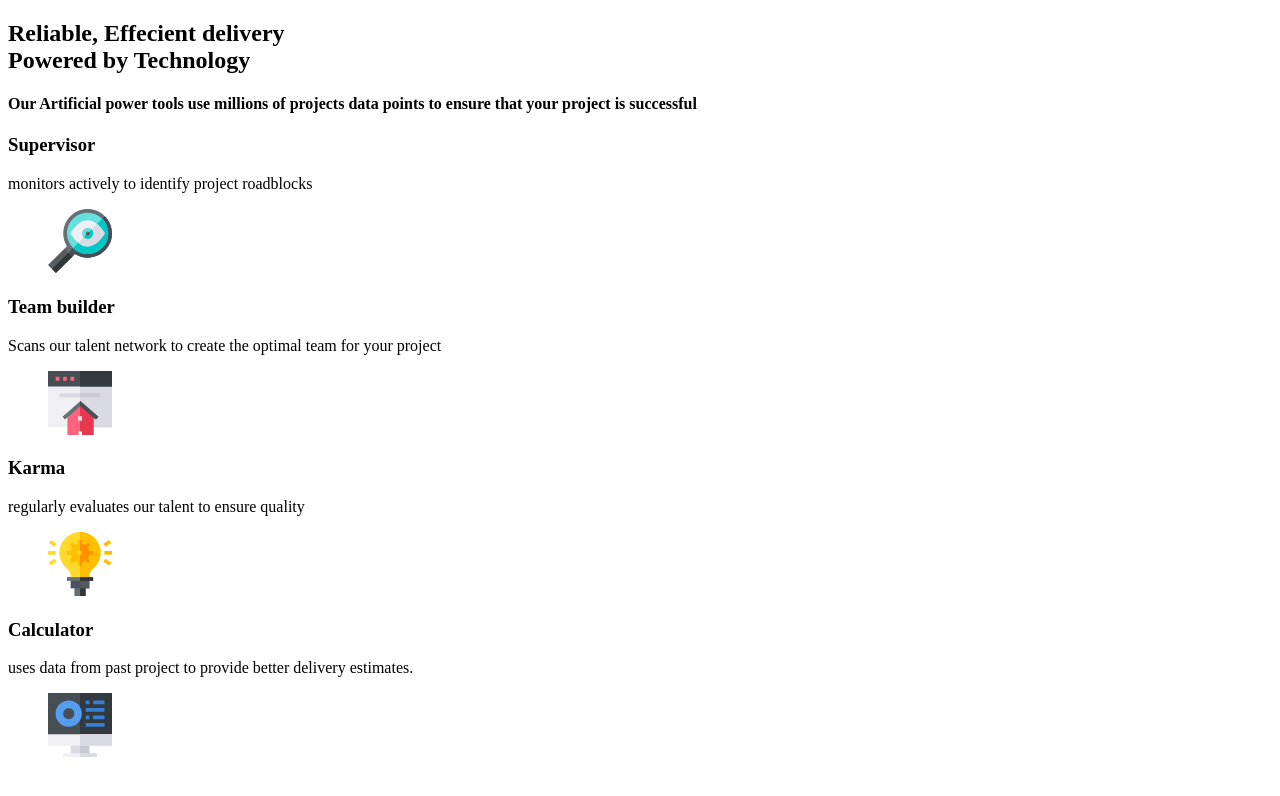
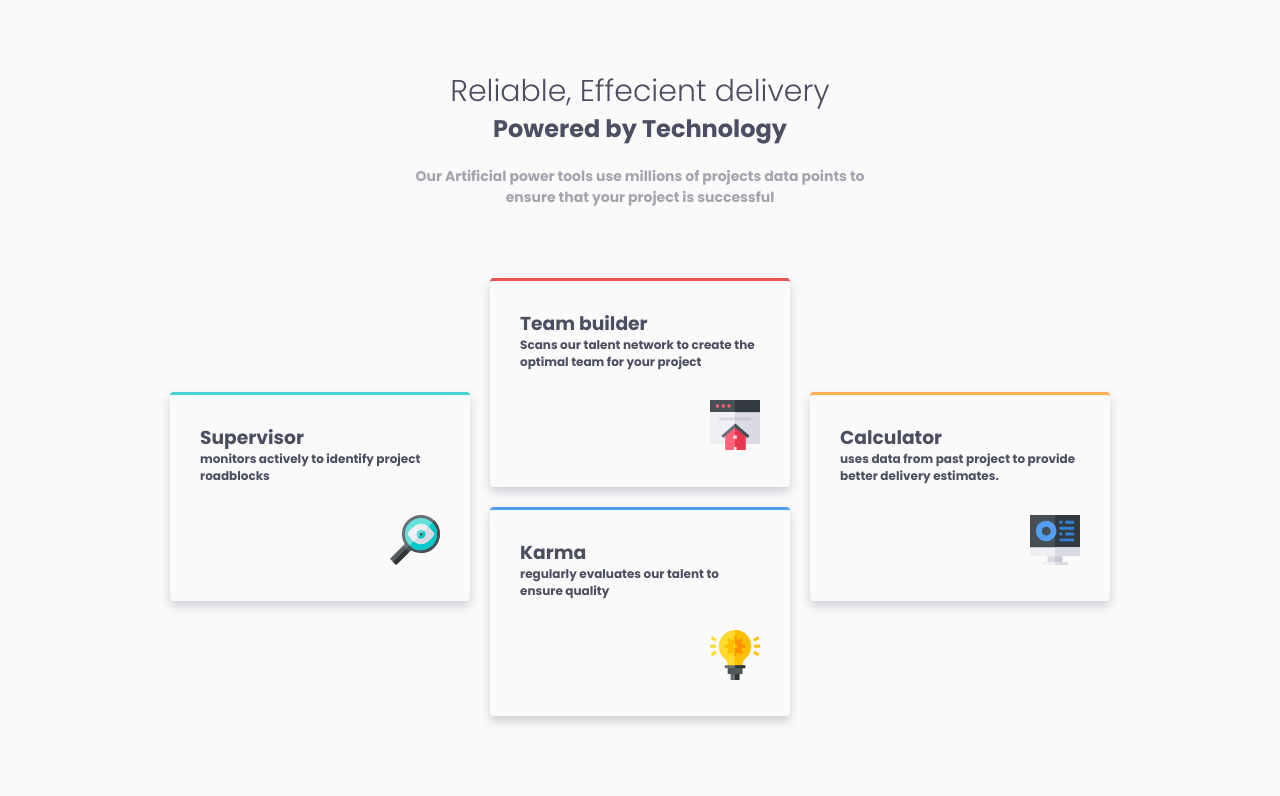
Before and after one commit to Mariolawrence07/four-card-feature, a plain HTML site: page index.html in a window 1280 px wide. Drawn offline with Linux system fonts and the light colour scheme.

Commit message:
finished css

```diff
--- /dev/null
+++ b/index.css
@@ -0,0 +1,85 @@
+* {
+    margin: 0;
+    padding: 0;
+    line-height: 1.4;
+    font-family: 'Poppins', sans-serif;
+}
+body{
+    background-color: #fafafa;
+    color: #4c4e61;
+
+}
+.container {
+    max-width: 960px;
+    margin: 0 auto;
+    padding: 0 30px;
+}
+.main {
+    margin: 70px auto 0;
+    text-align: center;
+    padding: 0 30px;
+    max-width: 500px;
+}
+.main__title {
+    font-weight: 300;
+    font-size: 30px;
+
+}
+.main__title--bold {
+    font-weight: 700;
+}
+
+.main__subtitle {
+    font-weight: 700;
+    font-size: 14px;
+    margin-top: 20px;
+    line-height: 1.5;
+    color: #a3a5ae;
+}
+.four-grid {
+    margin-top: 50px;
+    display: flex;
+    align-items: center;
+    justify-content: space-between;
+}
+.column {
+    display: flex;
+    flex-direction:column ;
+    padding: 30px;
+    margin: 20px 10px;
+    box-shadow: 0 5px 10px  #cecfd4;
+    max-width: 250px;
+    border-radius: 4px;
+}
+.colum--cyan {
+    border-top: 3px solid #45d3d3;
+}
+.colum--red {
+    border-top: 3px solid #ea5353;
+}
+.colum--blue {
+    border-top: 3px solid #549ef2;
+}
+.colum--orange {
+    border-top: 3px solid#fcaf4a;
+}
+.column__title {
+    font-size: 14px;
+    font-weight: 700;
+    margin-bottom: 10px;
+}
+
+.column__text {
+    font-size: 12px;
+    font-weight: 700;
+    margin-bottom: 30px;
+}
+
+.column__img {
+    align-self: flex-end;
+}
+@media only screen and (max-width: 768px) {
+    .four-grid {
+        flex-direction: column;
+    }
+}
--- a/index.html
+++ b/index.html
@@ -5,53 +5,57 @@
     <meta name="viewport" content="width=device-width, initial-scale=1.0">
     <meta http-equiv="X-UA-Compatible" content="ie=edge">
     <title>first project</title>
+    <link rel="stylesheet" href="index.css">
+    <link href="https://fonts.googleapis.com/css?family=Poppins:300,400,700&display=swap" rel="stylesheet">
 </head>
 <body>
-    <main>
-        <section>
-            <h1> Reliable, Effecient delivery <br> Powered by Technology</h1>
-            <h4>Our Artificial power tools use millions of projects data points to ensure that your project is successful</h4>
+    <main class="container">
+        <section class="main">
+            <h1 class="main__title"> Reliable, Effecient delivery</h1>
+            <h1 class="main__title--bold">Powered by Technology</h1>
+            <h4 class="main__subtitle">Our Artificial power tools use millions of projects data points to ensure that your project is successful</h4>
         </section>
-        <section>
+        <section class="four-grid">
             <div>
-                <div>
-                    <h3>
+                <div class="column colum--cyan">
+                    <h3 class="colum__titile">
                         Supervisor
                     </h3>
-                    <p> monitors actively to identify project roadblocks</p>
-                    <figure>
-                        <img src="icon-supervisor.svg" alt="supervisor">
+                    <p class="column__text"> monitors actively to identify project roadblocks</p>
+                    <figure class="column__img">
+                        <img src="icon-supervisor.svg" alt="supervisor"  loading= "lazy" width="50">
                     </figure>
                 </div>
 
             </div>
             <div>
-                <div>
-                    <h3>
+                <div class="column colum--red">
+                    <h3 class="colum__title">
                         Team builder
 
                     </h3>
-                    <p> Scans our talent network to create the optimal team for your project</p>
-                    <figure>
-                        <img src="icon-team-builder.svg" alt="team builder">
+                    <p class="column__text"> Scans our talent network to create the optimal team for your project</p>
+                    <figure class="column__img">
+                        <img src="icon-team-builder.svg" alt="team builder" loading= "lazy" width="50">
                     </figure>
                 </div>
-                <div>
-                    <h3> Karma</h3>
-                    <p> regularly evaluates our talent to ensure quality</p>
-                    <figure>
-                        <img src="icon-karma.svg" alt="karma">
+                <div class="column colum--blue">
+                    <h3 class="colum__titile"> Karma</h3>
+                    <p class="column__text"> regularly evaluates our talent to ensure quality</p>
+                    <figure class="column__img">
+                        <img src="icon-karma.svg" alt="karma"  loading= "lazy" width="50">
                     </figure>
                 </div>
             </div>
             <div>
-                <div>
-                    <h3>Calculator</h3>
-                    <p>uses data from past project to provide better delivery estimates. </p>
+                <div class="column colum--orange">
+                    <h3 class="colum__titile">Calculator</h3>
+                    <p class="column__text">uses data from past project to provide better delivery estimates. </p>
+                    <figure class="column__img">
+                        <img src="icon-calculator.svg" alt="calculator"  loading= "lazy" width="50">
+                    </figure>
                 </div>
-                <figure>
-                    <img src="icon-calculator.svg" alt="calculator">
-                </figure>
+
             </div>
 
 
```
